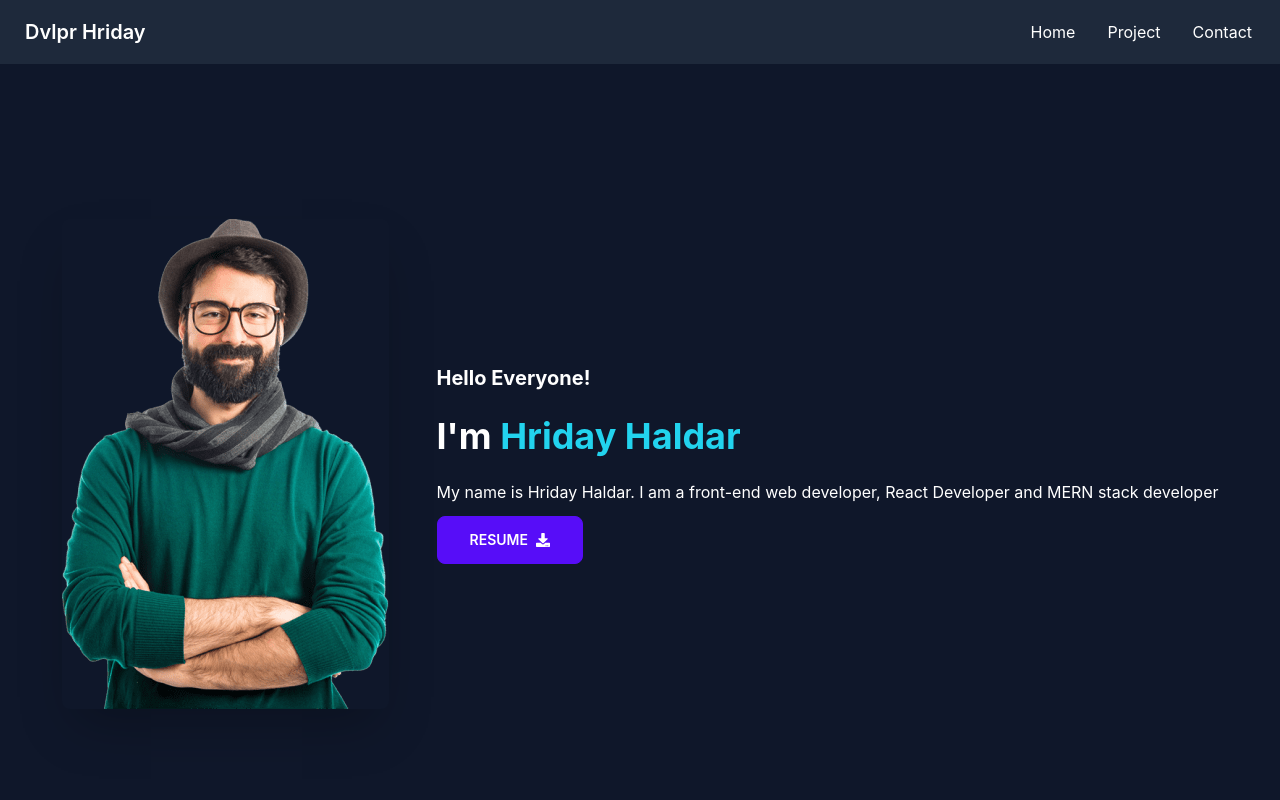
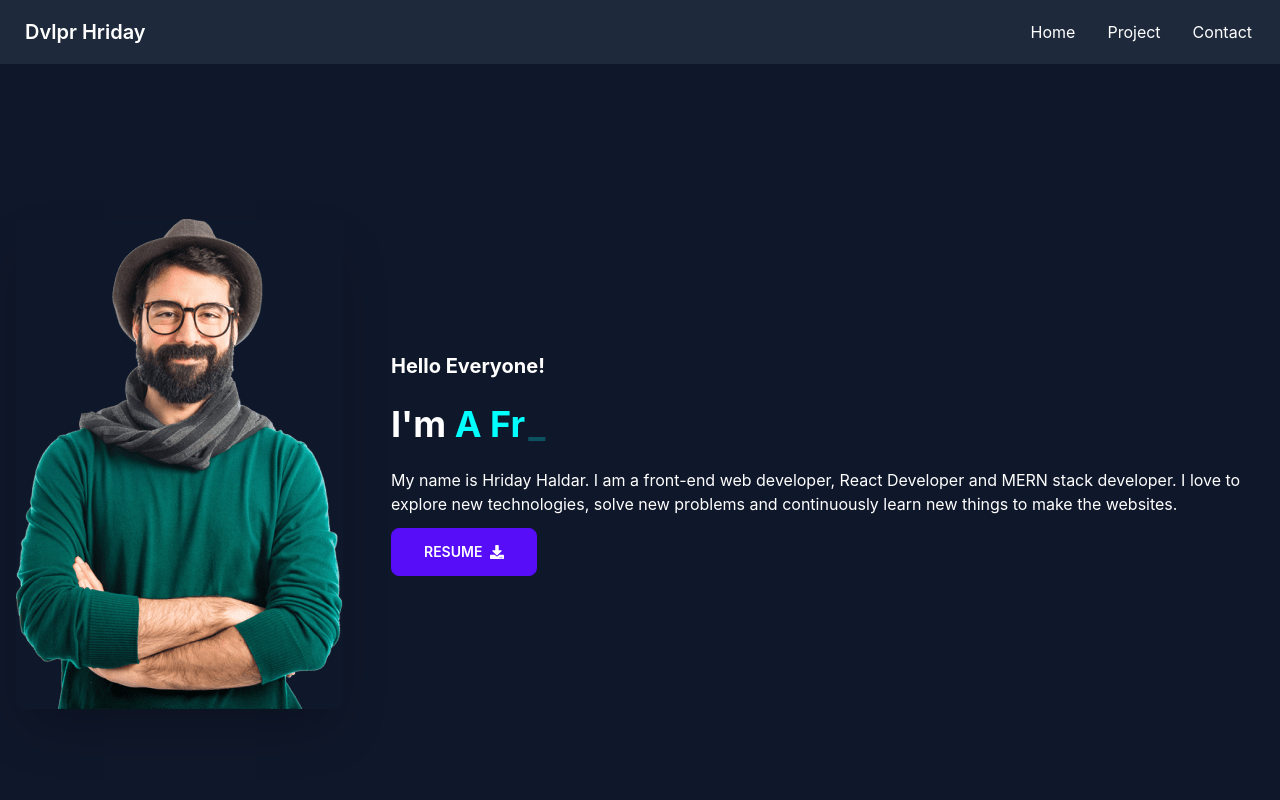
Before and after one commit to hridoyhalder1/dvlprhriday, a React (Create React App) app: page / in a window 1280 px wide. Shown: the top 800 px of the page. Built offline with nearby package versions, Linux system fonts and the light colour scheme.

Commit message:
banner update

```diff
--- a/package.json
+++ b/package.json
@@ -16,6 +16,7 @@
     "react-router-dom": "^6.4.5",
     "react-router-hash-link": "^2.4.3",
     "react-scripts": "5.0.1",
+    "react-simple-typewriter": "^5.0.1",
     "react-tsparticles": "^2.6.0",
     "styled-components": "^5.3.6",
     "web-vitals": "^2.1.4"
--- a/src/App.js
+++ b/src/App.js
@@ -1,5 +1,4 @@
 import { Toaster } from "react-hot-toast";
-// import { PhotoProvider } from "react-photo-view";
 import Home from "./Page/Home/Home/Home";
 
 function App() {
@@ -7,7 +6,6 @@ function App() {
     <div >
       <Toaster></Toaster>
       <Home></Home>
-      {/* <PhotoProvider></PhotoProvider */}
     </div>
   );
 }
--- a/src/Page/Home/Banner/Banner.js
+++ b/src/Page/Home/Banner/Banner.js
@@ -2,6 +2,7 @@ import React from 'react';
 import banner from '../../../assests/banner.png';
 import { FaDownload } from "react-icons/fa";
 import Resume from '../../../assests/Hriday Haldar Resume (update2).pdf';
+import { Typewriter } from 'react-simple-typewriter'
 const Banner = () => {
     return (
         <div>
@@ -10,8 +11,22 @@ const Banner = () => {
                     <img src={banner} alt='' className="max-w-sm  rounded-lg shadow-2xl" />
                     <div>
                         <h4 className="text-xl font-bold text-white">Hello Everyone!</h4>
-                        <h1 className="py-6 text-white text-4xl font-bold">I'm <span className=' text-cyan-400'>Hriday Haldar</span>  </h1>
-                        <p className=' text-white'>My name is Hriday Haldar. I am a front-end web developer, React Developer and MERN stack developer</p>
+                        <h1 className="py-6 text-white text-4xl font-bold">I'm  <span style={{ color: 'cyan', fontWeight: 'bold' }}>
+                            {/* Style will be inherited from the parent element */}
+                            <Typewriter
+                                words={['Hriday Haldar', 'A Front-End Developer', 'A Self Beliver ❤']}
+                                loop={5}
+                                cursor
+                                cursorStyle='_'
+                                typeSpeed={70}
+                                deleteSpeed={50}
+                                delaySpeed={1000}
+
+                            />
+                        </span> </h1>
+
+
+                        <p className=' text-white'>My name is Hriday Haldar. I am a front-end web developer, React Developer and MERN stack developer. I love to explore new technologies, solve new problems and continuously  learn new things to make the websites. </p>
                         <button className="btn btn-primary px-8 mt-3">Resume<a className='pl-2' href={Resume} download><FaDownload></FaDownload></a></button>
                     </div>
                 </div>
```
Also changed, not shown: 1 other file (tests, documents, lock files or other folders).
